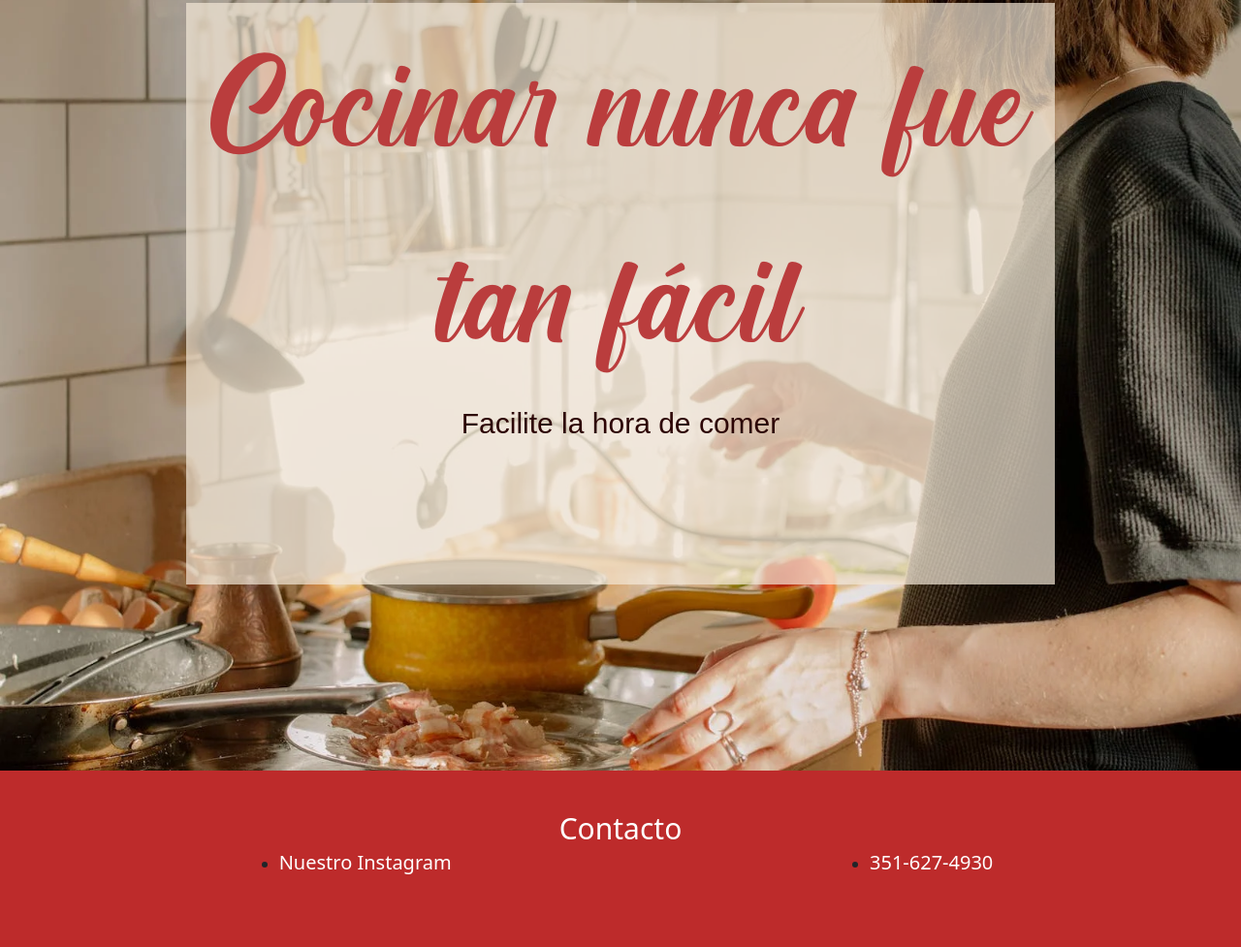
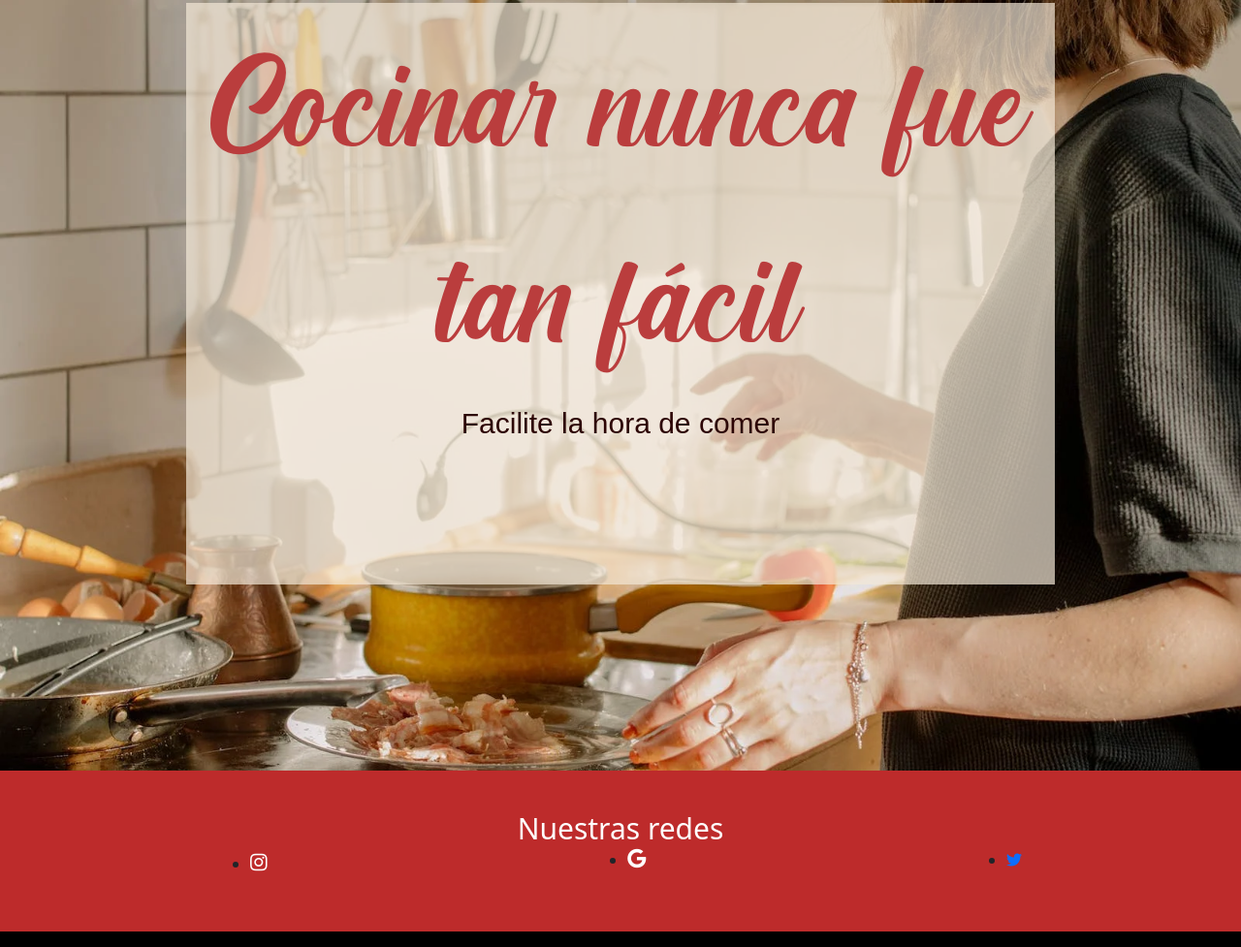
Before and after one commit to nicolas-rosencovich/preentrega2-nicolas-rosencovich, a website: page index.html in a window 1280 px wide. Shown: the part 311-1288 px from the top of the page at 97% size. Drawn offline with nearby package versions, Linux system fonts and the light colour scheme.

Commit message:
cambios en el footer

```diff
--- a/index.html
+++ b/index.html
@@ -8,6 +8,8 @@
   <!--Link de Boostrap -->
   <link href="https://cdn.jsdelivr.net/npm/bootstrap@5.3.0/dist/css/bootstrap.min.css" rel="stylesheet"
     integrity="sha384-9ndCyUaIbzAi2FUVXJi0CjmCapSmO7SnpJef0486qhLnuZ2cdeRhO02iuK6FUUVM" crossorigin="anonymous">
+    <!-- Link de favicon -->
+    <link rel="stylesheet" href="https://cdnjs.cloudflare.com/ajax/libs/font-awesome/5.15.1/css/all.min.css">
   <link rel="stylesheet" href="./css/style.css">
   <title>Ezcooking - Cocina en casa </title>
 </head>
@@ -81,19 +83,57 @@
 
 
 
-  <footer>
+ <!-- <footer>
     <h2>Contacto</h2>
     <div class="footer-img">
       <ul>
         <li class="instagram">
           <a href="https://www.instagram.com/brutacocina" target="_blank">Nuestro Instagram</a>
+          <a href="https://www.instagram.com/brutacocina" target="_blank"> <i class="fab fa-instagram"></i></a>
         </li>
         <li>
+
+<i id="telefono" class="fab fa-google"></i>
           <p id="telefono">351-627-4930</p>
+
         </li>
       </ul>
     </div>
   </footer>
+ -->
+
+
+  <footer>
+    <h2>Nuestras redes</h2>
+    <div class="footer-img">
+      <ul>
+        <li class="instagram">
+          <a class="instagram" href="https://www.instagram.com/brutacocina" target="_blank"> <i class="fab fa-instagram"></i></a>
+        </li>
+
+        <li>
+
+<a  href="https://workspace.google.com/intl/es-419/products/gmail/?utm_source=google&utm_medium=cpc&utm_campaign=latam-AR-all-es-dr-bkws-all-all-trial-e-dr-1605540-LUAC0011865&utm_content=text-ad-none-any-DEV_c-CRE_666314243468-ADGP_Hybrid%20%7C%20BKWS%20-%20EXA%20%7C%20Txt%20~%20Gmail-KWID_43700057701729742-kwd-329871267&utm_term=KW_gmail-ST_gmail&gad=1&gclid=CjwKCAjw8symBhAqEiwAaTA__FtBnzrDk7g830nAv2svMwquVY6QsY0Wv94E5FcLGHG7CWFCSOJ7PxoCfSYQAvD_BwE&gclsrc=aw.ds" target="_blank"><i id="telefono"  class="fab fa-google"></i></a>
+
+        </li>
+        <li>
+          <a id="twitter" href="https://twitter.com/nicorosen04" target="_blank"> <i class="fab fa-twitter"></i></a>
+        </li>
+      </ul>
+    </div>
+  </footer>
+
+
+
+
+ <!--  <footer>
+    <h2> Nuestras redes </h2>
+
+    <div class="footer-img">
+      <a class="instagram" href="https://www.instagram.com/brutacocina" target="_blank"> <i class="fab fa-instagram"></i> </a>
+
+    </div>
+  </footer> -->
 
 
 
--- a/sass/_footer.scss
+++ b/sass/_footer.scss
@@ -1,10 +1,11 @@
 footer h2{
-    background-color:rgb(189, 43, 43);
+    background-color:rgba(189, 43, 43, 0.67);
     color: $white;
     display: flex;
     justify-content: center;
     font-size: 30px;
     margin: 2px;
+
 }
 
 footer{
@@ -16,15 +17,14 @@ footer{
 }
 footer ul{
     display: flex;
-    justify-content: space-around;
+    justify-content: space-between;
+    text-decoration: none;
 }
-
 
 
 
 .instagram a{
     color:$white;
-    font-size: 20px;
     text-decoration: none;
 }
 
@@ -37,3 +37,13 @@ footer ul{
     color: $white;
     font-size: 20px;
 }
+
+#telefono:hover{
+    transform: scale(1.1);
+    color: $white;
+}
+
+#twitter {
+   color: $white;
+    font-size: 20px;
+}
```
